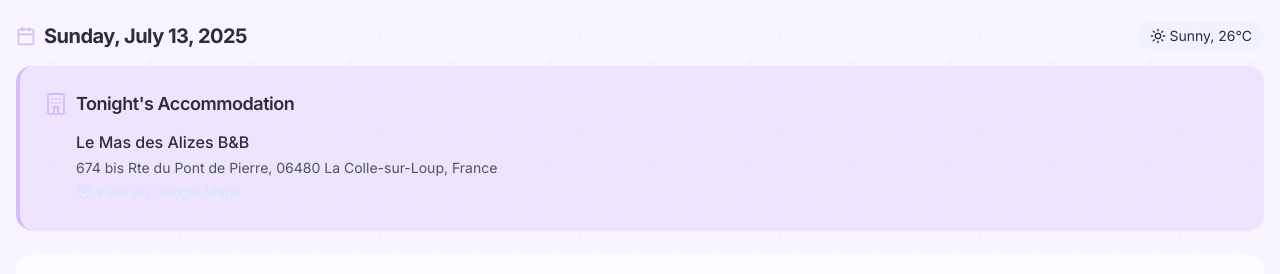
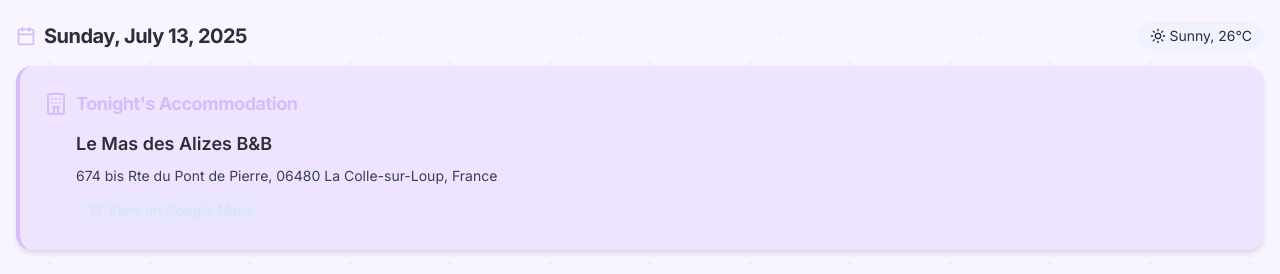
Before and after one commit to yonilevi-hb/south-france-whisper-guide, a React (Vite) app: page /day/2025-07-13 in a window 1280 px wide. Shown: the part 287-561 px from the top of the page. Built offline with nearby package versions, Linux system fonts and the light colour scheme.

Commit message:
Refactor: Display hotel information
The hotel information is displayed at the top of each day in the itinerary.

```diff
--- a/src/pages/DayTimeline.tsx
+++ b/src/pages/DayTimeline.tsx
@@ -1,4 +1,3 @@
-
 import { useEffect, useState } from "react";
 import { useParams } from "react-router-dom";
 import { Day } from "../types/guide";
@@ -97,22 +96,22 @@ const DayTimeline = () => {
             )}
           </div>
 
-          {/* Hotel information - highlighted and prominently displayed */}
+          {/* Hotel information - prominent display with bold styling */}
           {dayData.hotel && (
-            <div className="bg-provence-lavender/30 p-6 rounded-lg mb-6 border-l-4 border-provence-lavender shadow-sm">
+            <div className="bg-provence-lavender/30 p-6 rounded-lg mb-6 border-l-4 border-provence-lavender shadow-md">
               <div className="flex flex-col">
                 <div className="flex items-center mb-3">
                   <Hotel className="w-6 h-6 mr-2 text-provence-lavender shrink-0" />
-                  <h3 className="font-semibold text-lg">Tonight's Accommodation</h3>
+                  <h3 className="font-bold text-lg text-provence-lavender">Tonight's Accommodation</h3>
                 </div>
-                <div className="ml-8 space-y-1">
-                  <p className="text-base font-medium">{dayData.hotel.name}</p>
-                  <p className="text-sm text-gray-600">{dayData.hotel.address}</p>
+                <div className="ml-8 space-y-2">
+                  <p className="text-lg font-semibold">{dayData.hotel.name}</p>
+                  <p className="text-sm text-gray-700">{dayData.hotel.address}</p>
                   <a
                     href={dayData.hotel.mapsLink}
                     target="_blank"
                     rel="noopener noreferrer"
-                    className="text-sm text-provence-blue hover:underline mt-1 inline-flex items-center"
+                    className="inline-flex items-center px-3 py-1.5 bg-provence-blue/20 rounded-full text-sm font-medium text-provence-blue hover:bg-provence-blue/30 transition-colors mt-1"
                   >
                     <MapPin className="w-4 h-4 mr-1" />
                     View on Google Maps
```
